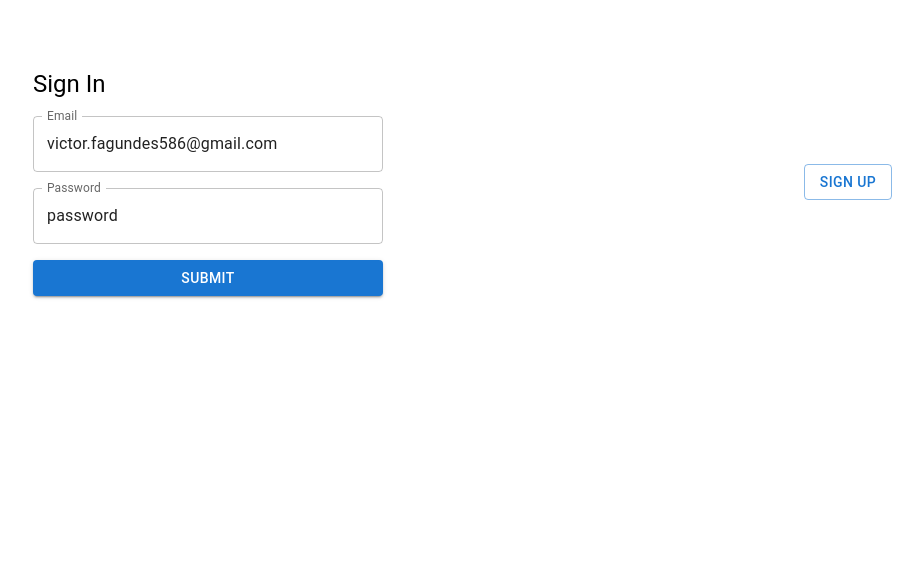
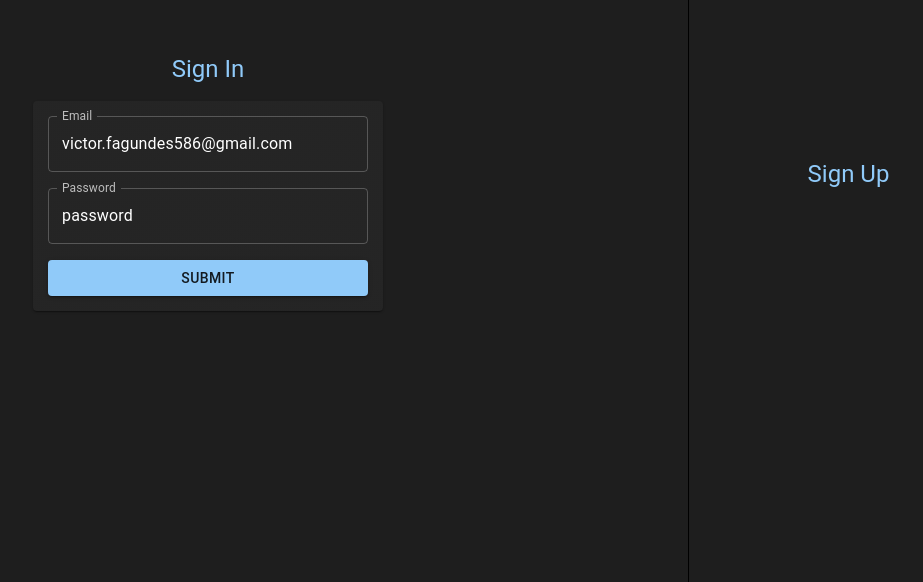
Before and after one commit to VictorFerreiraS/LoginSystemFrontEnd, a React (Create React App) app: page / in a window 1280 px wide. Shown: the part 218-800 px from the top of the page, without its empty margins (272-1195 px from the left). Built offline with nearby package versions, Linux system fonts and the light colour scheme.

Commit message:
animation landing page animation done

```diff
--- a/src/App.css
+++ b/src/App.css
@@ -1,22 +1,4 @@
 .App {
  height: 100%;
+ background-color: rgb(30,30,30);
 }
-
-#alignCenter {
- display: flex;
- justify-content: center;
- align-items: center;
-}
-
-#error-msg {
- background-color: red;
- color: red;
-}
-
-a {
- color: #1976d2;
-}
-
-a:visited {
- color: #1976d2;
-}
--- a/src/App.js
+++ b/src/App.js
@@ -1,4 +1,4 @@
-import { Box } from "@mui/material";
+import { Box, createTheme, ThemeProvider } from "@mui/material";
 import "./App.css";
 import { BrowserRouter, Route, Routes } from "react-router-dom";
 import ForgotPassword from "./pages/forgot_password/ForgotPassword";
@@ -9,7 +9,20 @@ import MainPageController from "./pages/mainpage/MainPageController";
 const queryClient = new QueryClient();
 
 function App() {
+  const theme = createTheme({
+    palette: {
+      mode: "dark",
+      text: {
+        primary: "#FFFFFF",
+      },
+      background: {
+        paper: "rgb(25,25,25)",
+      },
+    },
+  });
+
   return (
+    <ThemeProvider theme={theme}>
       <Box className="App">
         <QueryClientProvider client={queryClient}>
           <BrowserRouter>
@@ -21,11 +34,16 @@ function App() {
                 path={"/forgot-password"}
                 element={<ForgotPassword />}
               />
-            <Route exact path={"/user-info"} element={<UserInfoController />} />
+              <Route
+                exact
+                path={"/user-info"}
+                element={<UserInfoController />}
+              />
             </Routes>
           </BrowserRouter>
         </QueryClientProvider>
       </Box>
+    </ThemeProvider>
   );
 }
 
--- a/src/components/signin/SignInController.js
+++ b/src/components/signin/SignInController.js
@@ -5,7 +5,12 @@ import { useNavigate } from "react-router-dom";
 import * as Yup from "yup";
 import instance from "../../axios/axiosInstance";
 
-export default function SignInController({ toggleForms, setToggleForms }) {
+export default function SignInController({
+  isSignInOpen,
+  setIsSignInOpen,
+  signInFormPaperClassName,
+  handleAnimationToggle,
+}) {
   const navigate = useNavigate();
   const [buttonColor, setButtonColor] = useState("primary");
   const [buttonMessage, setButtonMessage] = useState("Submit");
@@ -48,8 +53,8 @@ export default function SignInController({ toggleForms, setToggleForms }) {
   return (
     <div>
       <SignInView
-        toggleForms={toggleForms}
-        setToggleForms={setToggleForms}
+        isSignInOpen={isSignInOpen}
+        setIsSignInOpen={setIsSignInOpen}
         buttonMessage={buttonMessage}
         buttonColor={buttonColor}
         onSubmit={onSubmit}
@@ -57,6 +62,8 @@ export default function SignInController({ toggleForms, setToggleForms }) {
         initialValues={initialValues}
         setButtonColor={setButtonColor}
         setButtonMessage={setButtonMessage}
+        signInFormPaperClassName={signInFormPaperClassName}
+        handleAnimationToggle={handleAnimationToggle}
       />
     </div>
   );
--- a/src/components/signin/SignInView.js
+++ b/src/components/signin/SignInView.js
@@ -3,9 +3,9 @@ import Typography from "@mui/material/Typography";
 import Button from "@mui/material/Button";
 import TextField from "@mui/material/TextField";
 import "./signin.css";
-import useDocumentTitle from "../../hooks/useDocumentTitle";
 import Grid from "@mui/material/Grid";
 import { Field, Form, Formik } from "formik";
+import { Box, Paper } from "@mui/material";
 
 export default function SignInView({
   buttonMessage,
@@ -15,12 +15,42 @@ export default function SignInView({
   validationSchema,
   setButtonColor,
   setButtonMessage,
-  toggleForms,
-  setToggleForms,
+  isSignInOpen,
+  setIsSignInOpen,
+  signInFormPaperClassName,
+  handleAnimationToggle,
 }) {
-  useDocumentTitle("Sign In");
+  function handleSignInToggle() {
+    if (!isSignInOpen) {
+      isSignInOpen ? setIsSignInOpen(false) : setIsSignInOpen(true);
+      handleAnimationToggle();
+    }
+  }
 
-  if (toggleForms) {
+  return (
+    <Box className={"sign-in-form-component-wrapper"}>
+      <Grid container rowSpacing={2} direction={"column"} maxWidth={350}>
+        <Grid item>
+          <Typography
+            align={"center"}
+            className={isSignInOpen ? "" : "sign-in-title-pointer"}
+            onClick={() => {
+              handleSignInToggle();
+            }}
+            variant="h5"
+            color={"primary"}
+          >
+            Sign In
+          </Typography>
+        </Grid>
+        <Grid item>
+          <SignInForm />
+        </Grid>
+      </Grid>
+    </Box>
+  );
+
+  function SignInForm() {
     return (
       <Formik
         validationSchema={validationSchema}
@@ -28,11 +58,9 @@ export default function SignInView({
         initialValues={initialValues}
       >
         {({ isSubmitting }) => (
-          <Form className="sign_in_form_wrapper">
-            <Grid container rowSpacing={2} direction={"column"} maxWidth={350}>
-              <Grid item>
-                <Typography variant="h5">Sign In</Typography>
-              </Grid>
+          <Form>
+            <Paper className={signInFormPaperClassName}>
+              <Grid container rowSpacing={2} direction={"column"}>
                 <Grid item>
                   <Field name={"email"}>
                     {({ field }) => (
@@ -65,10 +93,10 @@ export default function SignInView({
                     )}
                   </Field>
                 </Grid>
-              <Grid item>
+                <Grid item xs={12}>
                   <Button
                     type="submit"
-                  disabled={isSubmitting}
+                    disabled={isSubmitting || !isSignInOpen}
                     color={buttonColor}
                     fullWidth={true}
                     variant="contained"
@@ -77,24 +105,10 @@ export default function SignInView({
                   </Button>
                 </Grid>
               </Grid>
+            </Paper>
           </Form>
         )}
       </Formik>
     );
-  } else {
-    return (
-      <Grid className="sign_in_form_wrapper" container>
-        <Grid className={"sign-in-form-button-wrapper"} item xs={12}>
-          <Button
-            onClick={() =>
-              toggleForms ? setToggleForms(false) : setToggleForms(true)
-            }
-            variant={"outlined"}
-          >
-            Sign In
-          </Button>
-        </Grid>
-      </Grid>
-    );
   }
 }
--- a/src/components/signin/signin.css
+++ b/src/components/signin/signin.css
@@ -1,12 +1,66 @@
-.sign_in_form_wrapper {
+.sign-in-form-component-wrapper {
   height: 100vh;
   display: flex;
   align-items: center;
   justify-content: center;
   flex-direction: column;
 }
+
+.sign-in-form-component-wrapper-closed {
+  height: 100vh;
+  display: flex;
+  align-items: center;
+  justify-content: center;
+  flex-direction: column;
+}
+
+
 .sign-in-form-button-wrapper {
   display: flex;
   align-items: center;
   justify-content: center;
 }
+
+.sign-in-title-pointer {
+  cursor:pointer;
+}
+
+@keyframes close {
+  0% {
+    max-height: 300px;
+  }
+  100% {
+    max-height: 0;
+    overflow: hidden;
+    opacity: 0;
+    padding: 0;
+  }
+
+}
+
+@keyframes  open {
+  0% {
+    max-height: 0;
+    overflow: hidden;
+    opacity: 0;
+    padding: 0;
+  }
+  100% {
+    max-height: 300px;
+  }
+}
+
+.sign-in-content-wrapper {
+  transition-duration: 3s;
+  padding: 15px;
+}
+
+.sign-in-content-wrapper-open {
+  padding: 15px;
+  animation: open 3s ease forwards;
+}
+
+.sign-in-content-wrapper-closed {
+  animation: close 3s ease forwards;
+  padding: 15px;
+}
--- a/src/components/signup/SignUpController.js
+++ b/src/components/signup/SignUpController.js
@@ -4,7 +4,12 @@ import { useNavigate } from "react-router-dom";
 import * as Yup from "yup";
 import instance from "../../axios/axiosInstance";
 
-export default function SignUpController({ toggleForms, setToggleForm }) {
+export default function SignUpController({
+  isSignInOpen,
+  setIsSignInOpen,
+  signUpFormPaperClassName,
+  handleAnimationToggle,
+}) {
   const [buttonColor, setButtonColor] = useState("primary");
   const [buttonMessage, setButtonMessage] = useState("Submit");
   const navigate = useNavigate();
@@ -55,8 +60,8 @@ export default function SignUpController({ toggleForms, setToggleForm }) {
   return (
     <>
       <SignUpView
-        toggleForms={toggleForms}
-        setToggleForms={setToggleForm}
+        isSignInOpen={isSignInOpen}
+        setIsSignInOpen={setIsSignInOpen}
         buttonMessage={buttonMessage}
         buttonColor={buttonColor}
         onSubmit={onSubmit}
@@ -64,6 +69,8 @@ export default function SignUpController({ toggleForms, setToggleForm }) {
         initialValues={initialValues}
         setButtonColor={setButtonColor}
         setButtonMessage={setButtonMessage}
+        signUpFormPaperClassName={signUpFormPaperClassName}
+        handleAnimationToggle={handleAnimationToggle}
       />
     </>
   );
--- a/src/components/signup/SignUpView.js
+++ b/src/components/signup/SignUpView.js
@@ -5,9 +5,9 @@ import Grid from "@mui/material/Grid";
 import Typography from "@mui/material/Typography";
 import "./signup.css";
 
-import { ErrorMessage, Field, Form, Formik } from "formik";
-import { NavLink } from "react-router-dom";
+import { Field, Form, Formik } from "formik";
 import useDocumentTitle from "../../hooks/useDocumentTitle";
+import { Box, Paper } from "@mui/material";
 
 export default function SignUpView({
   buttonMessage,
@@ -17,27 +17,44 @@ export default function SignUpView({
   validationSchema,
   setButtonColor,
   setButtonMessage,
-  toggleForms,
-  setToggleForms,
+  isSignInOpen,
+  setIsSignInOpen,
+  signUpFormPaperClassName,
+  handleAnimationToggle,
 }) {
   useDocumentTitle("Sign Up");
 
-  if (toggleForms) {
+  function handleSignInToggle() {
+    if (isSignInOpen) {
+      isSignInOpen ? setIsSignInOpen(false) : setIsSignInOpen(true);
+      handleAnimationToggle();
+    }
+  }
+
   return (
-      <Grid className="sign-up-form-wrapper" container>
-        <Grid className="sign-up-form-button-wrapper" item xs={12}>
-          <Button
-            onClick={() =>
-              toggleForms ? setToggleForms(false) : setToggleForms(true)
-            }
-            variant={"outlined"}
+    <Box className={"sign-up-form-component-wrapper"}>
+      <Grid container rowSpacing={2} direction={"column"} maxWidth={350}>
+        <Grid item>
+          <Typography
+            align={"center"}
+            className={isSignInOpen ? "sign-up-title-pointer" : ""}
+            onClick={() => {
+              handleSignInToggle();
+            }}
+            variant="h5"
+            color={"primary"}
           >
             Sign Up
-          </Button>
+          </Typography>
+        </Grid>
+        <Grid item>
+          <SignUpForm />
         </Grid>
       </Grid>
+    </Box>
   );
-  } else {
+
+  function SignUpForm() {
     return (
       <Formik
         initialValues={initialValues}
@@ -45,11 +62,9 @@ export default function SignUpView({
         onSubmit={onSubmit}
       >
         {({ isSubmitting }) => (
-          <Form className="sign-up-form-wrapper">
+          <Form>
+            <Paper className={signUpFormPaperClassName}>
               <Grid container rowSpacing={2} maxWidth={350}>
-              <Grid item xs={12}>
-                <Typography variant={"h5"}>Sign Up</Typography>
-              </Grid>
                 <Grid item xs={6}>
                   <Field name={"firstName"}>
                     {({ field }) => (
@@ -61,7 +76,6 @@ export default function SignUpView({
                       />
                     )}
                   </Field>
-                <ErrorMessage name={"firstName"} />
                 </Grid>
                 <Grid item xs={6}>
                   <Field name={"lastName"}>
@@ -74,7 +88,6 @@ export default function SignUpView({
                       />
                     )}
                   </Field>
-                <ErrorMessage name={"lastName"} />
                 </Grid>
                 <Grid item xs={12}>
                   <Field name={"email"}>
@@ -91,7 +104,6 @@ export default function SignUpView({
                       />
                     )}
                   </Field>
-                <ErrorMessage name={"email"} />
                 </Grid>
                 <Grid item xs={12}>
                   <Field name={"password"}>
@@ -104,23 +116,20 @@ export default function SignUpView({
                       />
                     )}
                   </Field>
-                <ErrorMessage name={"password"} />
                 </Grid>
                 <Grid item xs={12}>
                   <Button
                     type="submit"
                     variant="contained"
                     fullWidth
-                  disabled={isSubmitting}
+                    disabled={isSubmitting || isSignInOpen}
                     color={buttonColor}
                   >
                     {buttonMessage}
                   </Button>
-              </Grid>{" "}
-              <Grid item xs={12}>
-                <NavLink to={"/"}>Already has an account? Sign In!</NavLink>
                 </Grid>
               </Grid>
+            </Paper>
           </Form>
         )}
       </Formik>
--- a/src/components/signup/signup.css
+++ b/src/components/signup/signup.css
@@ -1,12 +1,66 @@
-.sign-up-form-wrapper {
+.sign-up-form-component-wrapper {
     height: 100vh;
     display: flex;
     align-items: center;
     justify-content: center;
     flex-direction: column;
+    border-left: 1px solid #000000;
 }
+
+
 .sign-up-form-button-wrapper {
     display: flex;
     align-items: center;
     justify-content: center;
 }
+
+.sign-up-title-pointer {
+    cursor:pointer;
+}
+
+@keyframes close {
+    0% {
+        max-height: 300px;
+        overflow: hidden;
+    }
+    100% {
+        max-height: 0;
+        overflow: hidden;
+        opacity: 0;
+        padding: 0;
+    }
+
+}
+
+@keyframes  open {
+    0% {
+        max-height: 0;
+        overflow: hidden;
+        opacity: 0;
+        padding: 0;
+    }
+    100% {
+        max-height: 300px;
+        overflow: hidden;
+    }
+}
+
+
+.sign-up-content-wrapper {
+    max-height: 0;
+    overflow: hidden;
+    opacity: 0;
+    padding: 0;
+}
+
+.sign-up-content-wrapper-open {
+    transition-duration: 3s;
+    padding: 15px;
+    animation: open 3s ease forwards;
+}
+
+.sign-up-content-wrapper-closed {
+    transition-duration: 3s;
+    animation: close 3s forwards;
+    padding: 15px;
+}
--- a/src/index.css
+++ b/src/index.css
@@ -1,5 +1,6 @@
 html, body {
   margin: 0;
+  padding: 0;
   font-family: -apple-system, BlinkMacSystemFont, 'Segoe UI', 'Roboto', 'Oxygen',
     'Ubuntu', 'Cantarell', 'Fira Sans', 'Droid Sans', 'Helvetica Neue',
     sans-serif;
--- a/src/pages/mainpage/MainPageView.js
+++ b/src/pages/mainpage/MainPageView.js
@@ -5,29 +5,50 @@ import { Grid } from "@mui/material";
 import SignUpController from "../../components/signup/SignUpController";
 
 export default function MainPageView() {
-  const [toggleForms, setToggleForms] = useState(true);
+  const [isSignInOpen, setIsSignInOpen] = useState(true);
+  const [signInFormPaperClassName, setSignInFormPaperClassName] = useState(
+    "sign-in-content-wrapper"
+  );
+
+  const [signUpFormPaperClassName, setSignUpFormPaperClassName] = useState(
+    "sign-up-content-wrapper"
+  );
+
+  function handleAnimationToggle() {
+    if (isSignInOpen) {
+      setSignUpFormPaperClassName("sign-up-content-wrapper-open");
+      setSignInFormPaperClassName("sign-in-content-wrapper-closed");
+    } else {
+      setSignUpFormPaperClassName("sign-up-content-wrapper-closed");
+      setSignInFormPaperClassName("sign-in-content-wrapper-open");
+    }
+  }
 
   return (
     <>
       <Grid container className={"forms-components-wrapper"}>
         <Grid
           xs={12}
-          sm={toggleForms ? 9 : 3}
+          sm={isSignInOpen ? 9 : 3}
           className="sign-in-component-wrapper"
         >
           <SignInController
-            toggleForms={toggleForms}
-            setToggleForms={setToggleForms}
+            isSignInOpen={isSignInOpen}
+            setIsSignInOpen={setIsSignInOpen}
+            signInFormPaperClassName={signInFormPaperClassName}
+            handleAnimationToggle={handleAnimationToggle}
           />
         </Grid>
         <Grid
           xs={12}
-          sm={toggleForms ? 3 : 9}
+          sm={isSignInOpen ? 3 : 9}
           className={"sign-up-component-wrapper"}
         >
           <SignUpController
-            toggleForms={toggleForms}
-            setToggleForm={setToggleForms}
+            isSignInOpen={isSignInOpen}
+            setIsSignInOpen={setIsSignInOpen}
+            signUpFormPaperClassName={signUpFormPaperClassName}
+            handleAnimationToggle={handleAnimationToggle}
           />
         </Grid>
       </Grid>
--- a/src/pages/mainpage/mainpage.css
+++ b/src/pages/mainpage/mainpage.css
@@ -1,3 +1,8 @@
-.form-components-wrapper {
-    transition: 3s;
+.sign-in-component-wrapper {
+    /*background-color: blanchedalmond;*/
+    transition-duration: 3s;
 }
+
+.sign-up-component-wrapper {
+    transition-duration: 3s;
+}
```
Also changed, not shown: public/index.html (+0 -21 lines). Lines whose indentation alone changed are shown as unchanged.
